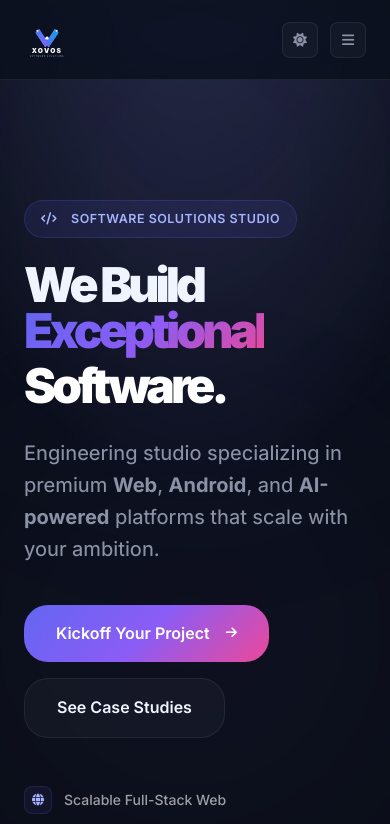
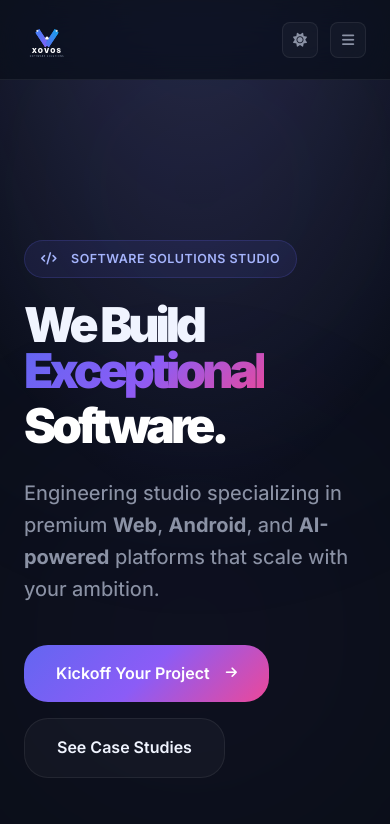
Before and after one commit to Alok1251/xovos, a React (Vite) app: page /#/ in a window 390 px wide. Shown: the top 824 px of the page. Built offline with nearby package versions, Linux system fonts and the light colour scheme.

Commit message:
remove 100vh minHeight to fix massive vertical margins on phone desktop mode

```diff
--- a/src/pages/Home.jsx
+++ b/src/pages/Home.jsx
@@ -202,8 +202,7 @@ const Home = () => (
 
         {/* ══════════════ HERO ══════════════ */}
         <section style={{
-            minHeight: '100vh', display: 'flex', alignItems: 'center',
-            paddingTop: 'calc(var(--nav-h) + 40px)', overflow: 'hidden', position: 'relative',
+            paddingTop: 'calc(var(--nav-h) + 80px)', overflow: 'hidden', position: 'relative',
             paddingBottom: '80px'
         }}>
             <div className="container">
```
